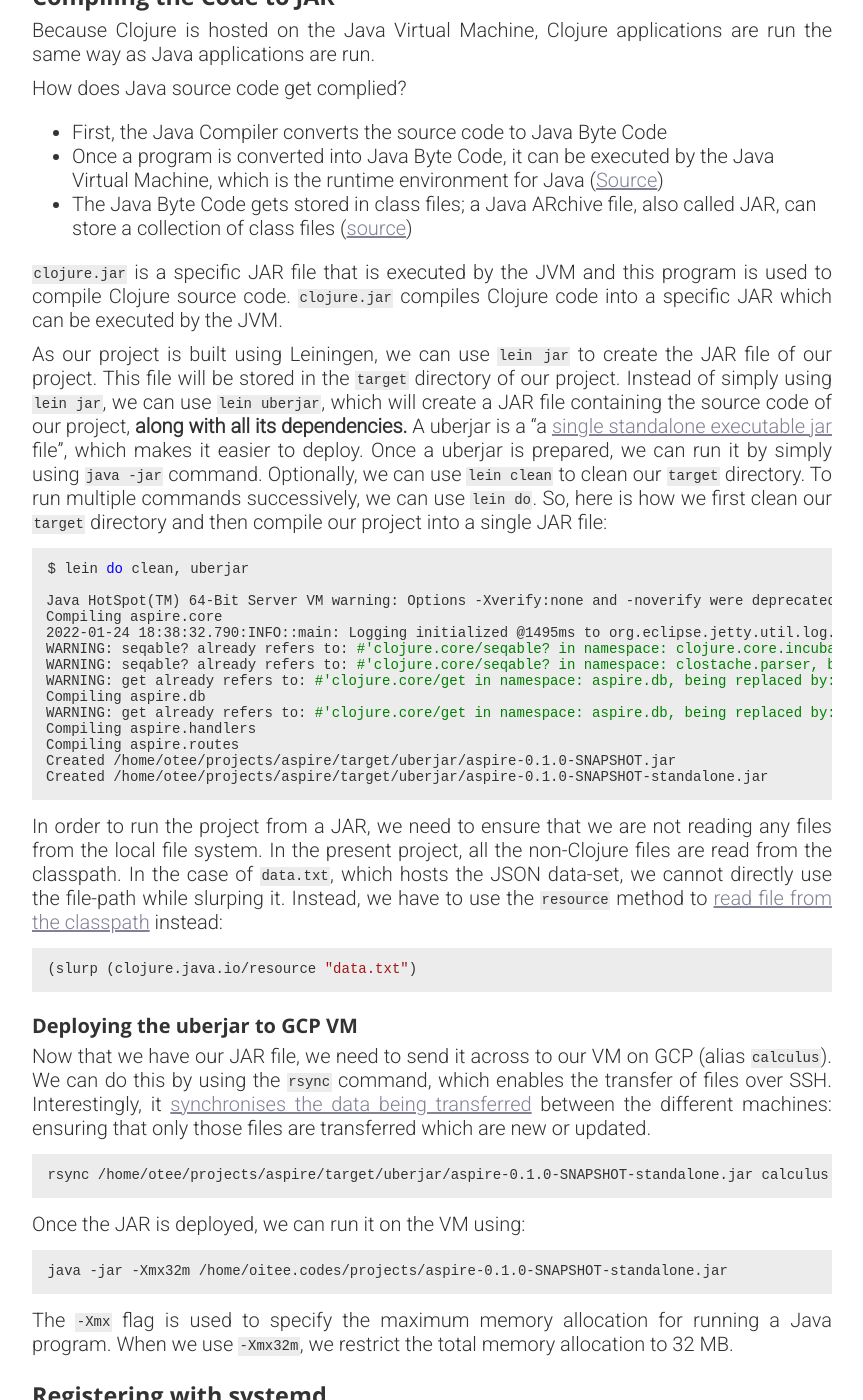
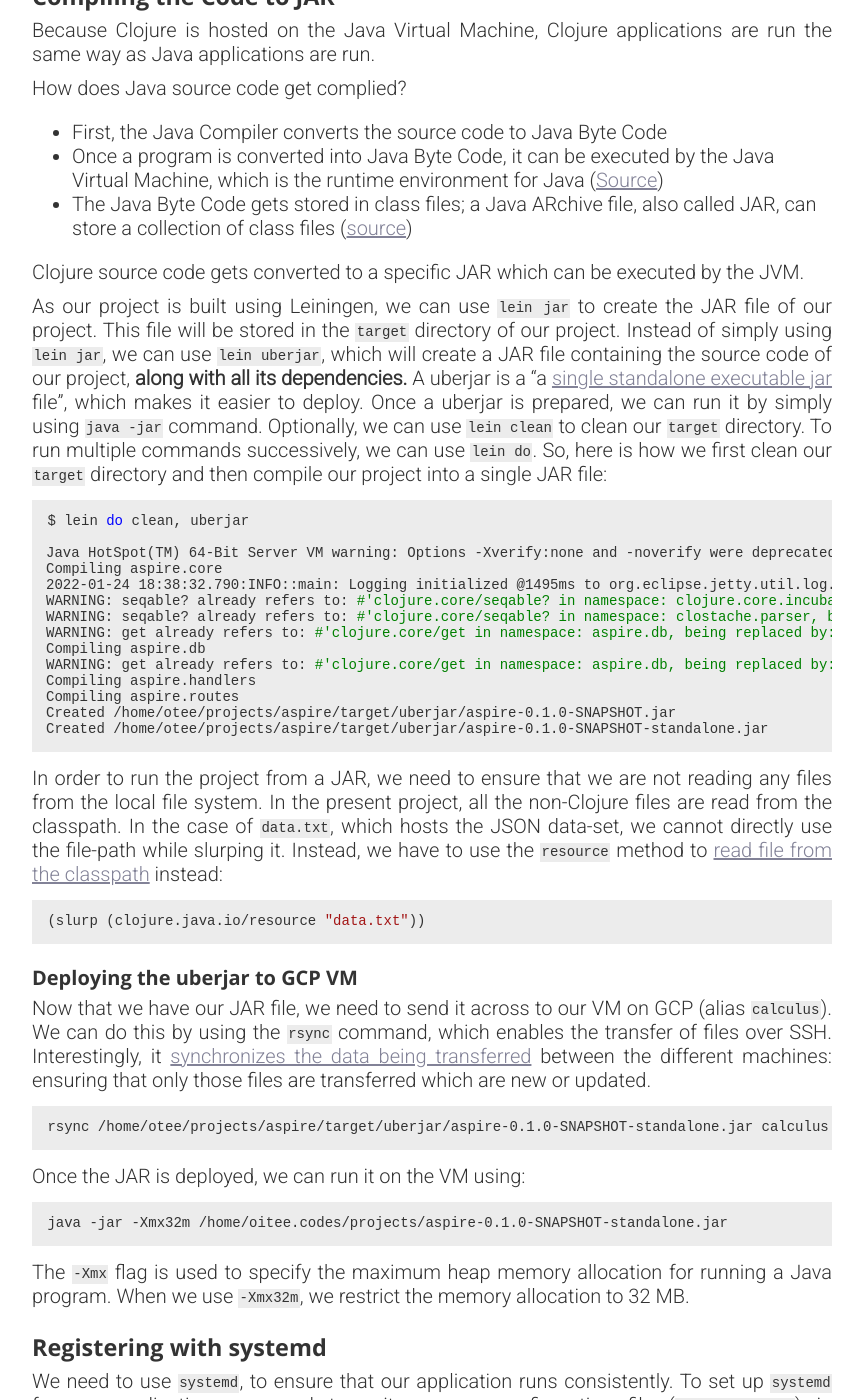
Before and after one commit to oitee/oitee.github.io, a Jekyll site: the page built from _posts/2022-01-25-clojure-backend-using-ring-jetty-compojure.md, in a window 1280 px wide and 1400 px high, scrolled down 12164 px. Shown: the whole window, without its empty margins (208-1071 px from the left). Built offline with Jekyll 4.4.1, drawn with Linux system fonts in a browser that asks for light colours.

Commit message:
Add minor edits

````diff
--- a/_posts/2022-01-25-clojure-backend-using-ring-jetty-compojure.md
+++ b/_posts/2022-01-25-clojure-backend-using-ring-jetty-compojure.md
@@ -503,7 +503,7 @@ How does Java source code get complied?
 - Once a program is converted into Java Byte Code, it can be executed by the Java Virtual Machine, which is the runtime environment for Java ([Source](https://en.wikibooks.org/wiki/Java_Programming/Byte_Code))
 - The Java Byte Code gets stored in class files; a Java ARchive file, also called JAR, can store a collection of class files ([source](https://www.ibm.com/docs/en/i/7.4?topic=java-platform))
 
-`clojure.jar` is a specific JAR file that is executed by the JVM and this program is used to compile Clojure source code.  `clojure.jar` compiles Clojure code into a specific JAR which can be executed by the JVM.
+Clojure source code gets converted to a specific JAR which can be executed by the JVM.
 
 As our project is built using Leiningen, we can use `lein jar` to create the JAR file of our project. This file will be stored in the `target` directory of our project. Instead of simply using `lein jar`, we can use `lein uberjar`, which will create a JAR file containing the source code of our project, **along with all its dependencies.** A uberjar is a “a [single standalone executable jar](https://github.com/technomancy/leiningen/blob/master/doc/TUTORIAL.md#what-to-do-with-it) file”, which makes it easier to deploy. Once a uberjar is prepared, we can run it by simply using `java -jar` command. Optionally, we can use `lein clean` to clean our `target` directory. To run multiple commands successively, we can use `lein do`. So, here is how we first clean our `target` directory and then compile our project into a single JAR file:
 
@@ -527,12 +527,12 @@ Created /home/otee/projects/aspire/target/uberjar/aspire-0.1.0-SNAPSHOT-standalo
 In order to run the project from a JAR, we need to ensure that we are not reading any files from the local file system. In the present project, all the non-Clojure files are read from the classpath. In the case of `data.txt`, which hosts the JSON data-set, we cannot directly use the file-path while slurping it. Instead, we have to use the `resource` method to [read file from the classpath](https://clojuredocs.org/clojure.java.io/resource) instead:
 
 ```bash
-(slurp (clojure.java.io/resource "data.txt")
+(slurp (clojure.java.io/resource "data.txt"))
 ```
 
 #### Deploying the uberjar to GCP VM
 
-Now that we have our JAR file, we need to send it across to our VM on GCP (alias `calculus`). We can do this by using the `rsync` command, which enables the transfer of files over SSH. Interestingly, it [synchronises the data being transferred](https://phoenixnap.com/kb/how-to-rsync-over-ssh) between the different machines: ensuring that only those files are transferred which are new or updated.
+Now that we have our JAR file, we need to send it across to our VM on GCP (alias `calculus`). We can do this by using the `rsync` command, which enables the transfer of files over SSH. Interestingly, it [synchronizes the data being transferred](https://phoenixnap.com/kb/how-to-rsync-over-ssh) between the different machines: ensuring that only those files are transferred which are new or updated.
 
 ```bash
 rsync /home/otee/projects/aspire/target/uberjar/aspire-0.1.0-SNAPSHOT-standalone.jar calculus:/home/oitee.codes/projects
@@ -544,7 +544,7 @@ Once the JAR is deployed, we can run it on the VM using:
 java -jar -Xmx32m /home/oitee.codes/projects/aspire-0.1.0-SNAPSHOT-standalone.jar
 ```
 
-The `-Xmx` flag is used to specify the maximum memory allocation for running a Java program. When we use `-Xmx32m`, we restrict the total memory allocation to 32 MB.
+The `-Xmx` flag is used to specify the maximum heap memory allocation for running a Java program. When we use `-Xmx32m`, we restrict the memory allocation to 32 MB.
 
 ### Registering with systemd
 
````
